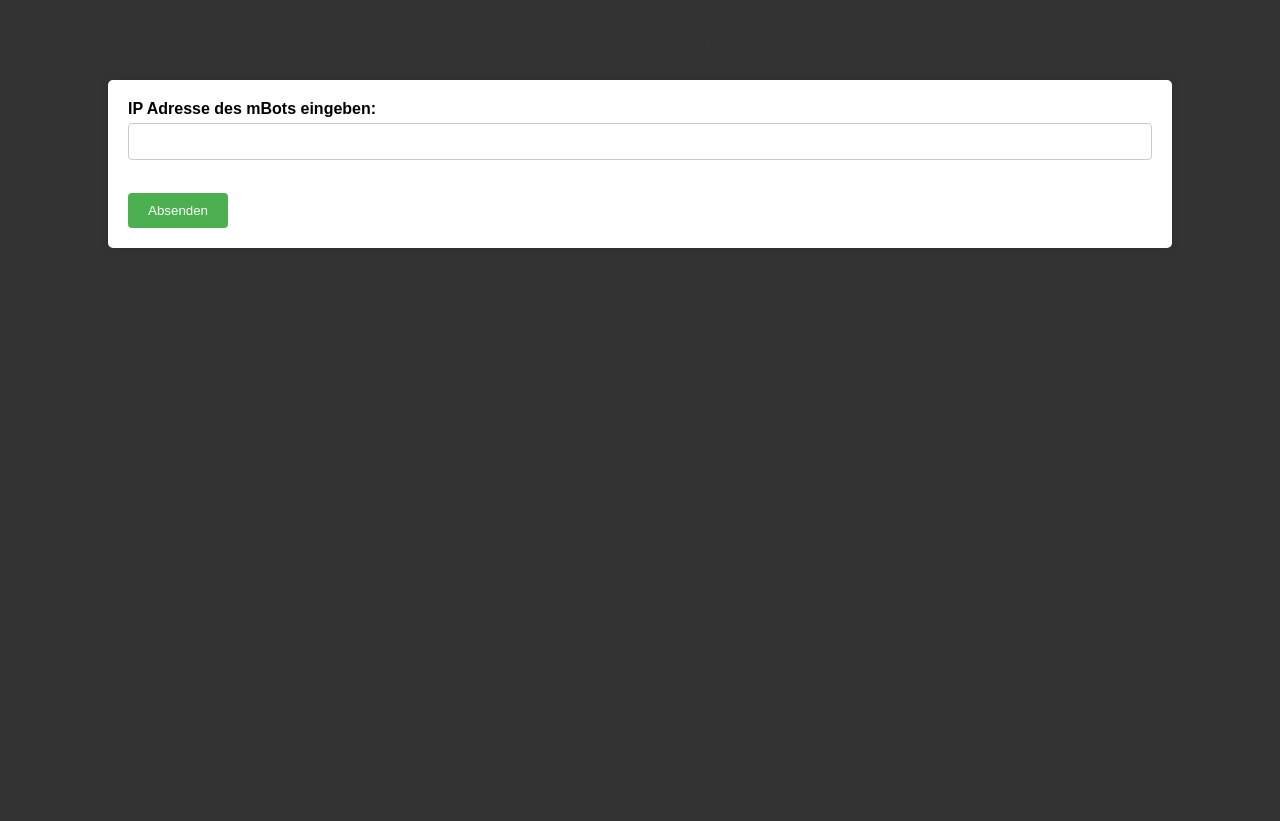
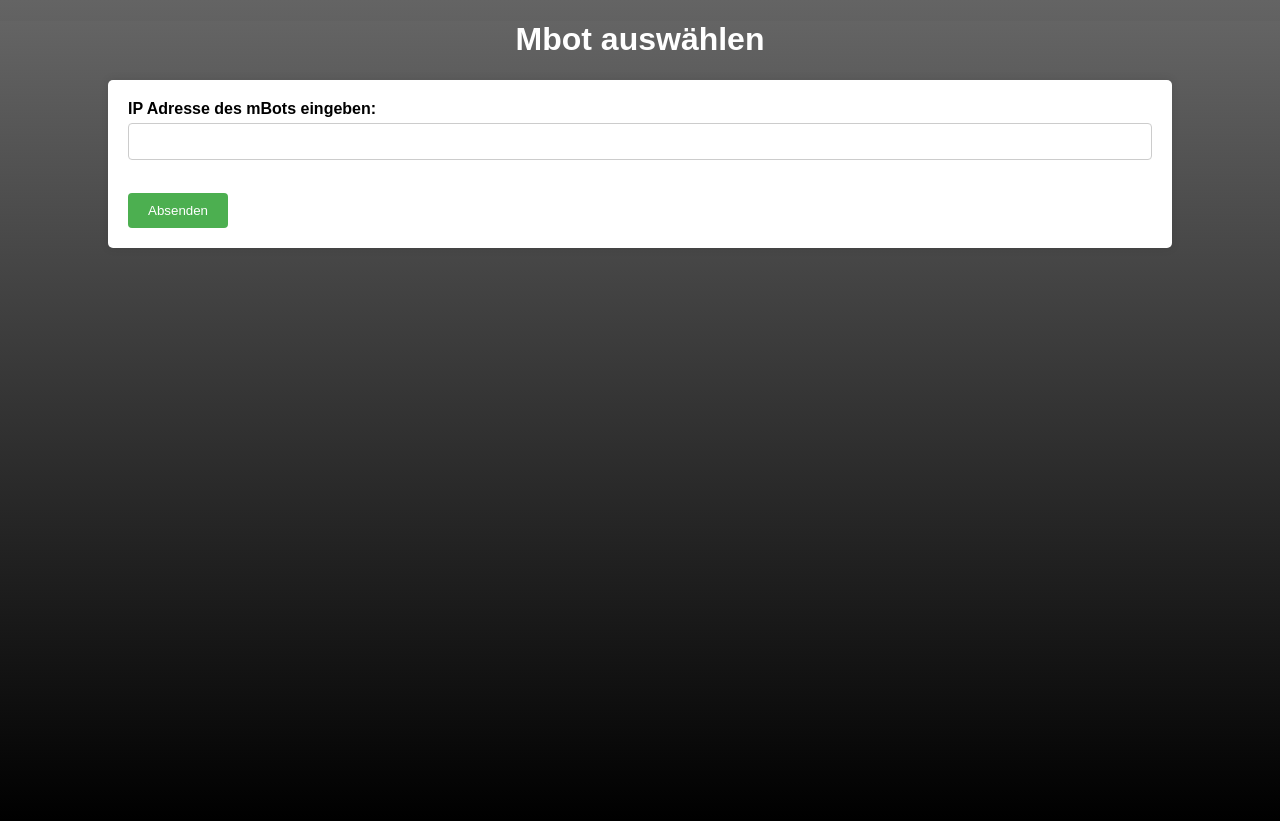
Before and after one commit to sebastiankrallinger/SYP_GRUPPE_3_2024, a Python web app: template mBot2_Projekt_v1/src/main/resources/templates/LoginPage.html in a window 1280 px wide. Before the commit the page ends 248 px from the top, so only its background shows below. Run offline with Jinja, Linux system fonts and the light colour scheme; the template is opened without the code that fills it, so the values that code supplies are empty.

Commit message:
style-sheet css

```diff
--- a/mBot2_Projekt_v1/src/main/resources/templates/style.css
+++ b/mBot2_Projekt_v1/src/main/resources/static/style-loginpage.css
@@ -1,8 +1,9 @@
-body {
+html, body {
     font-family: Arial, sans-serif;
     margin: 0;
     padding: 0;
-    background-color: #333333;
+    height: 100vh;
+    background: linear-gradient(to bottom, #646464, #000000);
 }
 
 .container {
@@ -13,7 +14,7 @@ body {
 
 h1 {
     text-align: center;
-    color: #333;
+    color: #fff;
 }
 
 form {
--- a/mBot2_Projekt_v1/src/main/resources/templates/LoginPage.html
+++ b/mBot2_Projekt_v1/src/main/resources/templates/LoginPage.html
@@ -1,16 +1,16 @@
 <!DOCTYPE html>
 <html lang="en" xmlns:th="http://www.thymeleaf.org">
-<head >
+<head>
+  <link rel="stylesheet" href="/style-loginpage.css">
   <meta charset="UTF-8">
   <meta name="viewport" content="width=device-width, initial-scale=1.0">
   <title>Select Device</title>
-  <link rel="stylesheet" type="text/css" href="style.css">
 </head>
 
 <body>
 <h1>Mbot auswählen</h1>
 
-<form action="\getDevice" class="container">
+<form action="/getDevice" class="container">
   <label for="ipAdresse">IP Adresse des mBots eingeben:</label><br>
   <input type="text" id="ipAdresse" name="ipAdresse"><br><br>
   <button type="submit" name="absenden" value="Absenden">Absenden</button>
--- a/mBot2_Projekt_v1/src/main/resources/templates/index.html
+++ b/mBot2_Projekt_v1/src/main/resources/templates/index.html
@@ -2,11 +2,11 @@
 <html lang="en"  xmlns:th="http://www.thymeleaf.org">
 <head>
     <script src="/eventlistener_keys.js"></script>
+
     <meta charset="UTF-8">
     <meta http-equiv="X-UA-Compatible" content="IE=edge">
     <meta name="viewport" content="width=device-width, initial-scale=1.0">
     <title>MBot2</title>
-    <link rel="stylesheet" type="text/css" href="style.css">
 </head>
 <body>
     <h1>Welcome to MBot2</h1>
```
